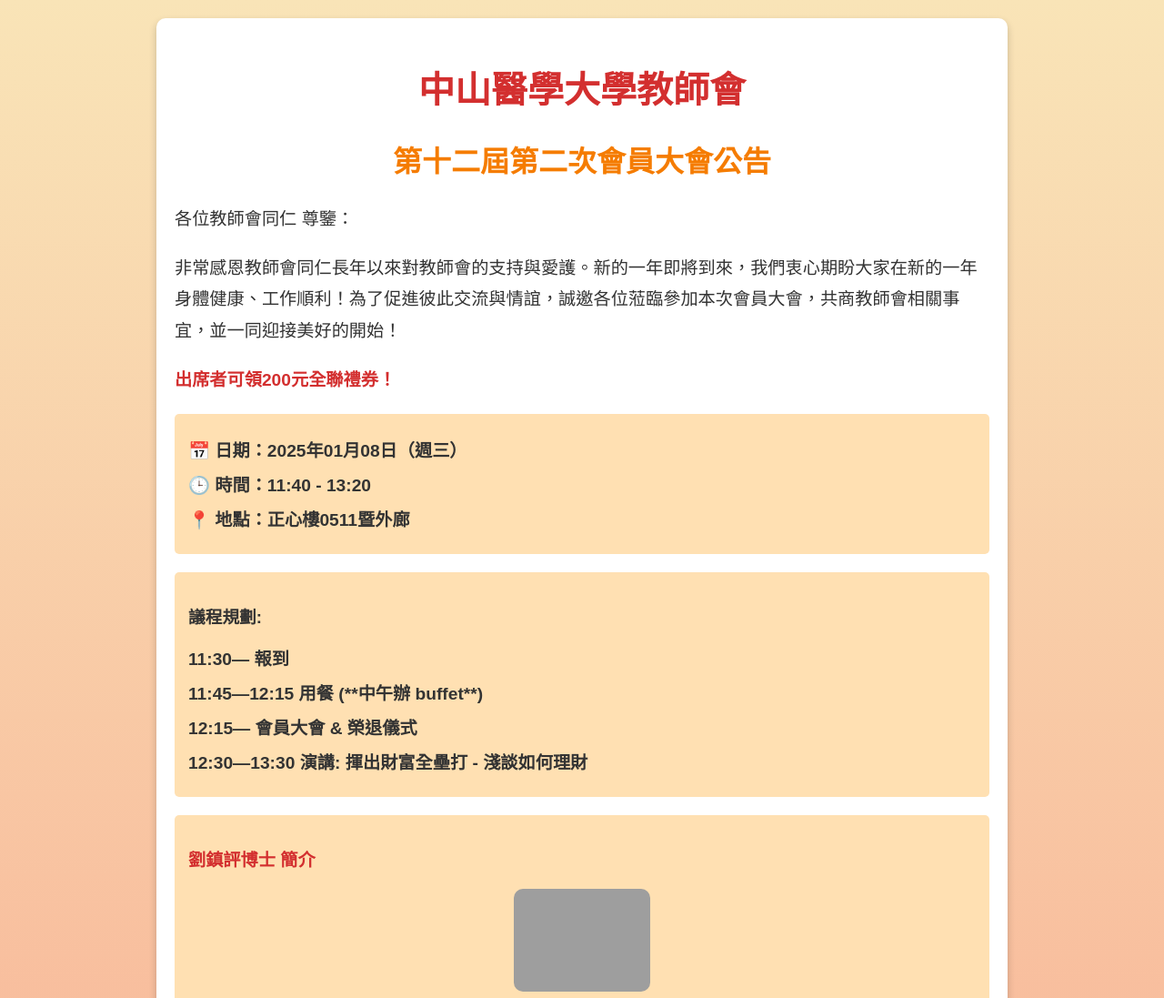
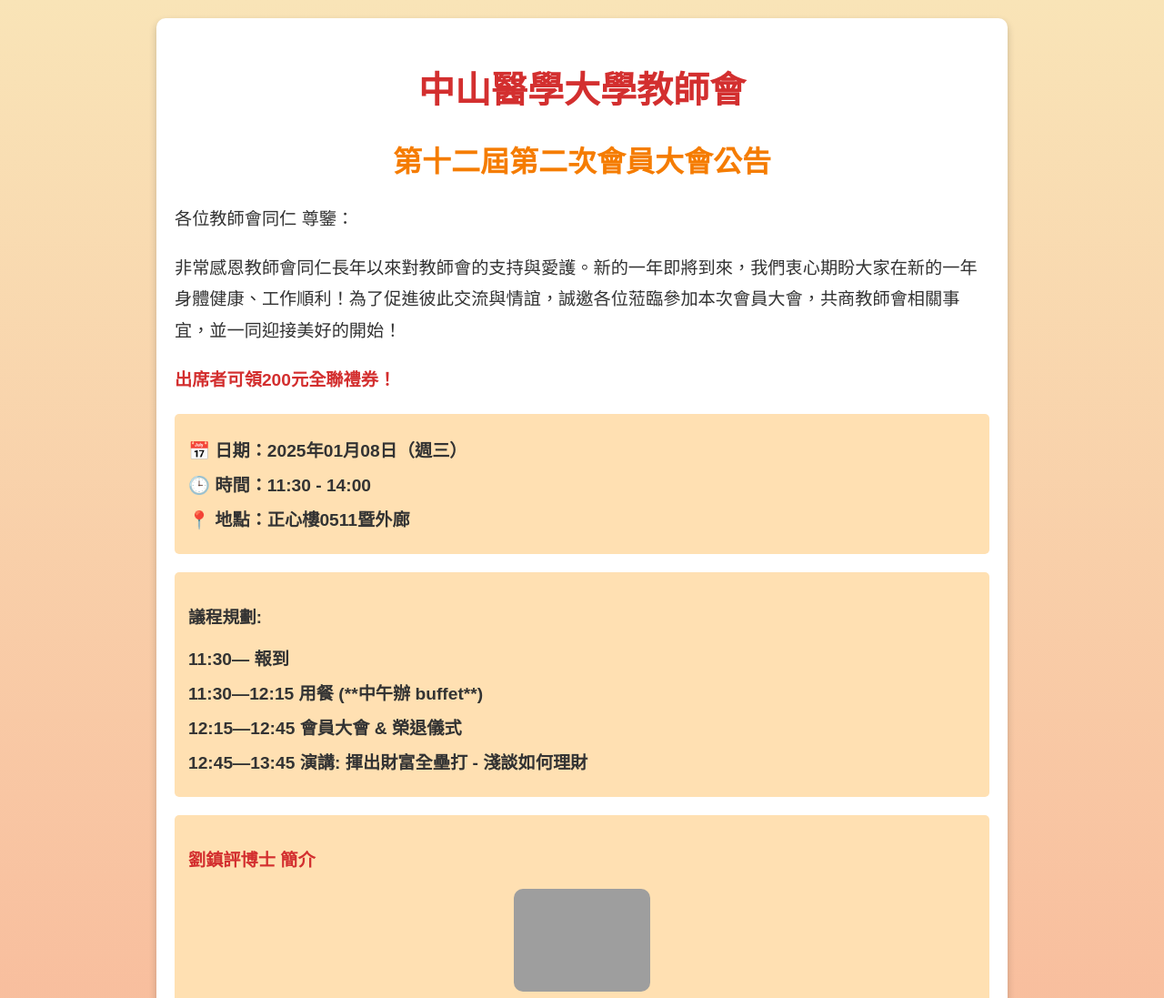
Before and after one commit to Shen0524/12-2, a plain HTML site: page index.html in a window 1280 px wide. Shown: the top 1097 px of the page at 91% size. Drawn offline with Linux system fonts and the light colour scheme; grey boxes are pictures that could not be loaded.

Commit message:
Update index.html

```diff
--- a/index.html
+++ b/index.html
@@ -99,15 +99,15 @@
         </div>
         <div class="details">
             <p>📅 日期：2025年01月08日（週三）</p>
-            <p>🕒 時間：11:40 - 13:20</p>
+            <p>🕒 時間：11:30 - 14:00</p>
             <p>📍 地點：正心樓0511暨外廊</p>
         </div>
         <div class="agenda">
             <h3>議程規劃:</h3>
             <p>11:30— 報到</p>
-            <p>11:45—12:15 用餐 (**中午辦 buffet**)</p>
-            <p>12:15— 會員大會 & 榮退儀式</p>
-            <p>12:30—13:30 演講: <b>揮出財富全壘打 - 淺談如何理財</b></p>
+            <p>11:30—12:15 用餐 (**中午辦 buffet**)</p>
+            <p>12:15—12:45 會員大會 & 榮退儀式</p>
+            <p>12:45—13:45 演講: <b>揮出財富全壘打 - 淺談如何理財</b></p>
         </div>
         <div class="speaker">
             <h3>劉鎮評博士 簡介</h3>
```
